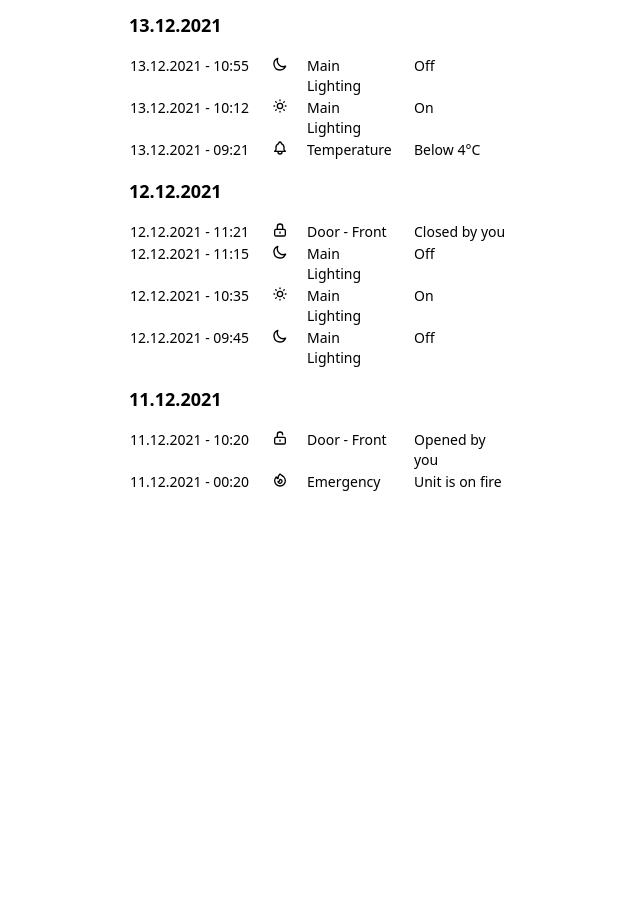
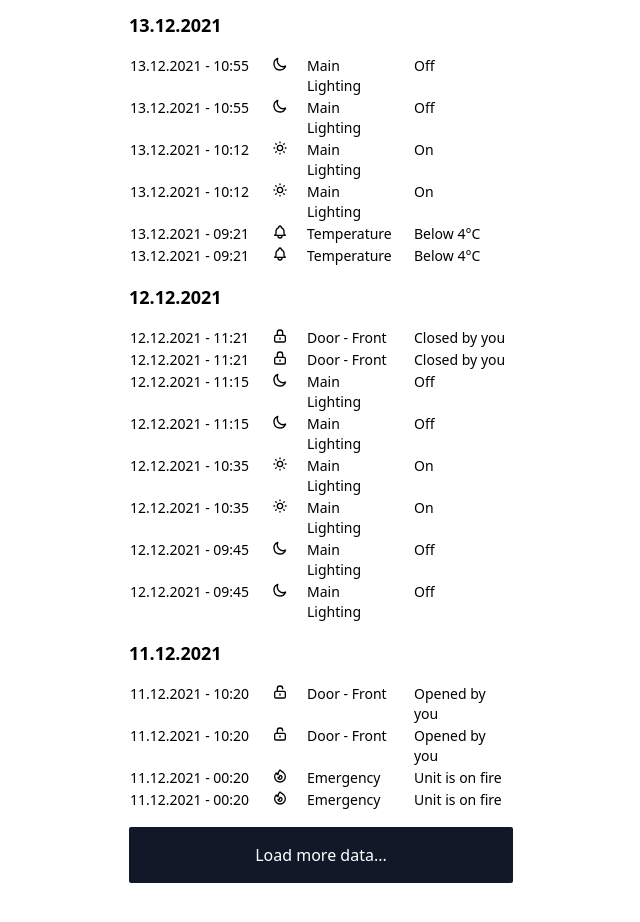
Before and after one commit to Pedropfuenmayor/Log-Screens, a Next.js app: page / in a window 1280 px wide. Shown: the part 440-1362 px from the top of the page, without its empty margins (319-959 px from the left). Before the commit the page ends 933 px from the top, so only its background shows below. Built offline with nearby package versions, Linux system fonts and the light colour scheme.

Commit message:
load more data button

```diff
--- a/components/ActivityAlertLog.tsx
+++ b/components/ActivityAlertLog.tsx
@@ -3,7 +3,7 @@ import LogDataUnit from "./LogDataUnit";
 
 export default function ActivityAlertLog() {
   return (
-    <div className='mt-10'>
+    <div className='my-10'>
       <BackBotton />
       <LogDataUnit />
     </div>
--- a/components/LogDataUnit.tsx
+++ b/components/LogDataUnit.tsx
@@ -3,7 +3,9 @@ import ListBox from "./ui/ListBox";
 import Table from "./ui/Table";
 
 export default function LogDataUnit() {
-  const [selectedEntrieType, setSelectedEntrieType] = useState({ name: "Show All" });
+  const [selectedEntrieType, setSelectedEntrieType] = useState({
+    name: "Show All",
+  });
   return (
     <div className="w-11/12 mt-4 m-auto">
       <h1 className="font-bold m-auto text-lg w-72 sm:w-96">
@@ -18,7 +20,10 @@ export default function LogDataUnit() {
       <h2 className="m-auto mt-4 text-[10px] text-gray-800 w-72 sm:w-96">
         FILTER LOGGED EVENTS
       </h2>
-      <ListBox selected={selectedEntrieType} setSelected={setSelectedEntrieType}/>
+      <ListBox
+        selected={selectedEntrieType}
+        setSelected={setSelectedEntrieType}
+      />
       <Table selected={selectedEntrieType} />
     </div>
   );
--- a/components/ui/Table.tsx
+++ b/components/ui/Table.tsx
@@ -3,6 +3,7 @@ import {
   getLogsByDate,
   formatDateLabel,
   formatLogsDate,
+  paginateLogs,
 } from "../../helper/helper";
 import { DateTime } from "luxon";
 import {
@@ -93,23 +94,158 @@ const activityAlertLogData: ActivityAlertLogType[] = [
     icon: LockOpenIcon,
     type: "Notification",
   },
+  {
+    timestamp: 1639392939,
+    device: "Main Lighting",
+    description: "Off",
+    icon: MoonIcon,
+    type: "Notification",
+  },
+  {
+    timestamp: 1639390359,
+    device: "Main Lighting",
+    description: "On",
+    icon: SunIcon,
+    type: "Notification",
+  },
+  {
+    timestamp: 1639387299,
+    device: "Temperature",
+    description: "Below 4°C",
+    icon: BellIcon,
+    type: "Warning",
+  },
+  {
+    timestamp: 1639308099,
+    device: "Door - Front",
+    description: "Closed by you",
+    icon: LockClosedIcon,
+    type: "Notification",
+  },
+  {
+    timestamp: 1639307739,
+    device: "Main Lighting",
+    description: "Off",
+    icon: MoonIcon,
+    type: "Notification",
+  },
+  {
+    timestamp: 1639305339,
+    device: "Main Lighting",
+    description: "On",
+    icon: SunIcon,
+    type: "Notification",
+  },
+  {
+    timestamp: 1639302339,
+    device: "Main Lighting",
+    description: "Off",
+    icon: MoonIcon,
+    type: "Notification",
+  },
+  {
+    timestamp: 1639182039,
+    device: "Emergency",
+    description: "Unit is on fire",
+    icon: FireIcon,
+    type: "Alert",
+  },
+  {
+    timestamp: 1639218039,
+    device: "Door - Front",
+    description: "Opened by you",
+    icon: LockOpenIcon,
+    type: "Notification",
+  },
+  {
+    timestamp: 1639392939,
+    device: "Main Lighting",
+    description: "Off",
+    icon: MoonIcon,
+    type: "Notification",
+  },
+  {
+    timestamp: 1639390359,
+    device: "Main Lighting",
+    description: "On",
+    icon: SunIcon,
+    type: "Notification",
+  },
+  {
+    timestamp: 1639387299,
+    device: "Temperature",
+    description: "Below 4°C",
+    icon: BellIcon,
+    type: "Warning",
+  },
+  {
+    timestamp: 1639308099,
+    device: "Door - Front",
+    description: "Closed by you",
+    icon: LockClosedIcon,
+    type: "Notification",
+  },
+  {
+    timestamp: 1639307739,
+    device: "Main Lighting",
+    description: "Off",
+    icon: MoonIcon,
+    type: "Notification",
+  },
+  {
+    timestamp: 1639305339,
+    device: "Main Lighting",
+    description: "On",
+    icon: SunIcon,
+    type: "Notification",
+  },
+  {
+    timestamp: 1639302339,
+    device: "Main Lighting",
+    description: "Off",
+    icon: MoonIcon,
+    type: "Notification",
+  },
+  {
+    timestamp: 1639182039,
+    device: "Emergency",
+    description: "Unit is on fire",
+    icon: FireIcon,
+    type: "Alert",
+  },
+  {
+    timestamp: 1639218039,
+    device: "Door - Front",
+    description: "Opened by you",
+    icon: LockOpenIcon,
+    type: "Notification",
+  },
 ];
 
 export default function Table({ selected }) {
   const [logsByDate, setLogsByDate] = useState({});
+  const [initialLogs, setInitialLogs] = useState([]);
+
+  function increaseNumberOfLogs() {
+    setInitialLogs(paginateLogs(activityAlertLogData, 30));
+  }
+
+  useEffect(() => {
+    setInitialLogs(paginateLogs(activityAlertLogData, 20));
+  }, []);
 
   useEffect(() => {
     if (selected.name === "Show All") {
-      setLogsByDate(getLogsByDate(activityAlertLogData));
+      setLogsByDate(getLogsByDate(initialLogs));
       return;
     }
 
-    const filteredLogs = activityAlertLogData.filter(({ type }) => {
+    const filteredLogs = initialLogs.filter(({ type }) => {
       return type === selected.name;
     });
 
     setLogsByDate(getLogsByDate(filteredLogs));
-  }, [selected]);
+  }, [selected, initialLogs]);
 
   return (
     <div className="relative overflow-x-auto mt-8">
@@ -122,7 +258,7 @@ export default function Table({ selected }) {
             <tbody className="">
               {logsByDate[date].map((log, i) => (
                 <tr key={i} className="bg-white flex justify-between">
-                  <td className=" w-[89px] sm:w-[125px]">
+                  <td className=" w-[94px] sm:w-[125px]">
                     {formatLogsDate(log.timestamp)}
                   </td>
                   <td className="w-[18px]">
@@ -136,6 +272,14 @@ export default function Table({ selected }) {
           </table>
         </div>
       ))}
+      <div className="m-auto w-72 sm:w-96 items-center mt-4">
+        <button
+          onClick={increaseNumberOfLogs}
+          className="bg-gray-900 text-white py-4 rounded-sm w-full text-center "
+        >
+          Load more data...
+        </button>
+      </div>
     </div>
   );
 }
--- a/helper/helper.ts
+++ b/helper/helper.ts
@@ -38,3 +38,7 @@ export function formatLogsDate(timestamp) {
 
   return logsDate.toFormat("d'.'L'.'y' - 'T");
 }
+
+export function paginateLogs(initialLogs, logsAmount) {
+  return initialLogs.slice(0, logsAmount);
+}
```
